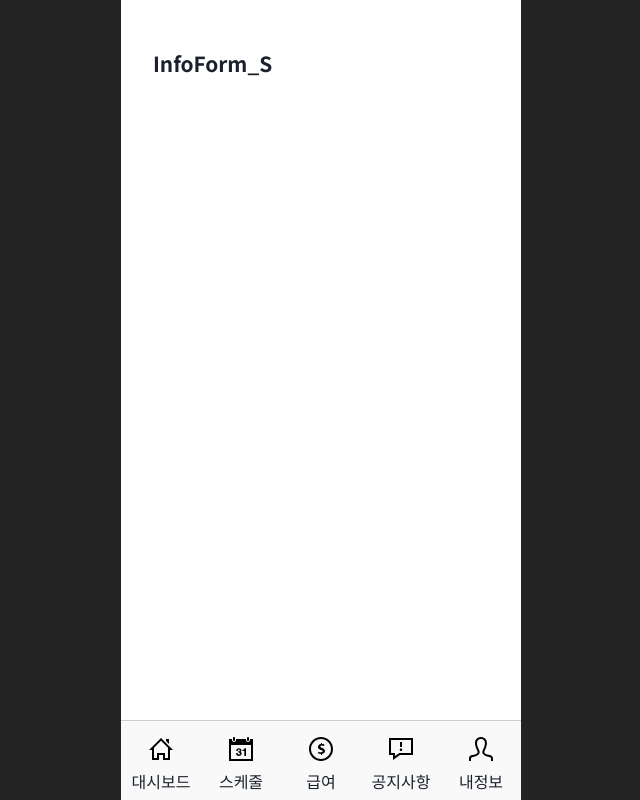
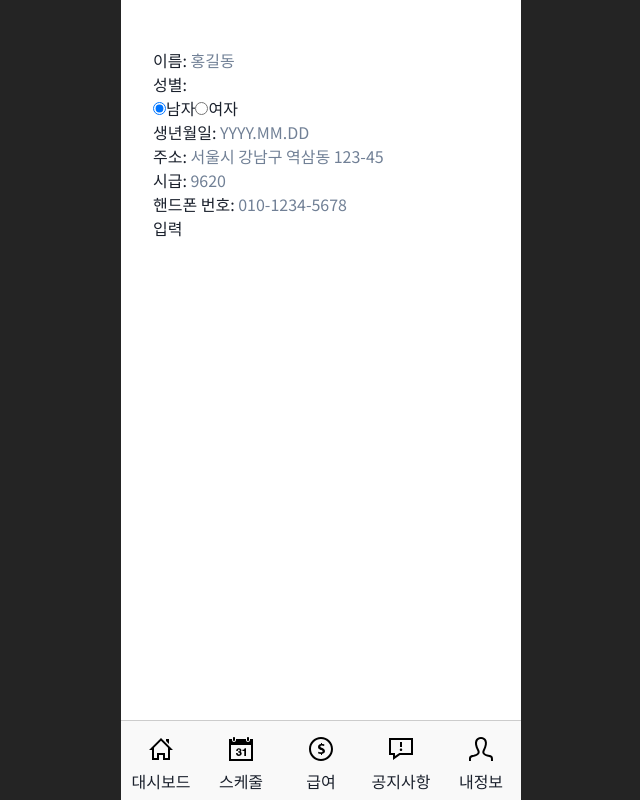
Before and after one commit to 12-Cookie/cookie-s, a React (Vite) app: page /info/staff in a window 1280 px wide. Shown: the whole page, without its empty margins (319-959 px from the left). Built offline with nearby package versions, Linux system fonts and the light colour scheme; no server answers.

Commit message:
infoForm_S 페이지 구현

```diff
--- a/src/pages/Login/admin/login/LoginForm.jsx
+++ b/src/components/Login/LoginForm.jsx
@@ -1,4 +1,4 @@
-import * as style from "./Login_A.style";
+import * as style from "../../pages/Login/admin/login/Login_A.style";
 import { useForm } from "react-hook-form";
 
 const userEmail = {
--- a/src/pages/Login/Login.jsx
+++ b/src/pages/Login/Login.jsx
@@ -33,21 +33,21 @@ const Login = () => {
       });
   };
 
-  // useEffect(() => {
-  //   const unsubscribe = onAuthStateChanged(auth, (user) => {
-  //     if (!user) {
-  //       console.log(user);
-  //       setUserData(user);
-  //       navigate("/");
-  //     } else if (user && pathname === "/") {
-  //       navigate("/dashboard");
-  //     }
-  //   });
+  useEffect(() => {
+    const unsubscribe = onAuthStateChanged(auth, (user) => {
+      if (!user) {
+        console.log(user);
+        setUserData(user);
+        navigate("/");
+      } else if (user && pathname === "/") {
+        navigate("/info/staff");
+      }
+    });
 
-  //   return () => {
-  //     unsubscribe();
-  //   };
-  // }, [auth, navigate]);
+    return () => {
+      unsubscribe();
+    };
+  }, [auth, navigate]);
 
   return (
     <style.LoginWrap>
--- a/src/pages/Login/admin/login/Login_A.jsx
+++ b/src/pages/Login/admin/login/Login_A.jsx
@@ -1,5 +1,5 @@
 import * as style from "./Login_A.style";
-import LoginForm from "./LoginForm";
+import LoginForm from "../../../../components/Login/LoginForm";
 import {
   getAuth,
   signInWithEmailAndPassword,
--- a/src/pages/Login/staff/infoForm/InfoForm_S.jsx
+++ b/src/pages/Login/staff/infoForm/InfoForm_S.jsx
@@ -1,9 +1,150 @@
+import { useForm } from "react-hook-form";
 import * as style from "./InfoForm_S.style";
+import { useFireFetch } from "../../../../hooks/useFireFetch";
+
+const userName = {
+  required: "필수 필드입니다.",
+};
+
+const userGender = {
+  required: "필수 필드입니다.",
+};
+
+const userBirthdate = {
+  required: "필수 필드입니다.",
+};
+
+const userAddress = {
+  required: "필수 필드입니다.",
+};
+
+const userPayPerHour = {
+  required: "필수 필드입니다.",
+};
+
+const userPhone = {
+  required: "필수 필드입니다.",
+};
 
 const InfoForm_S = () => {
+  const firefetch = useFireFetch();
+
+  const {
+    register,
+    handleSubmit,
+    formState: { errors },
+    reset,
+  } = useForm({ mode: "onBlur" });
+
+  const onSubmit = (data) => {
+    // firefetch.postData("users", id, data); // id 상태에서 불러오기
+    console.log(data);
+    reset();
+  };
+
   return (
     <style.InfoFormWrap>
-      <h1>InfoForm_S</h1>
+      <form onSubmit={handleSubmit(onSubmit)}>
+        <div>
+          <label htmlFor="name">이름: </label>
+          <input
+            type="text"
+            placeholder="홍길동"
+            {...register("name", userName)}
+          />
+          {errors?.name && (
+            <div>
+              <span>{errors?.name?.message}</span>
+            </div>
+          )}
+        </div>
+
+        <div>
+          <label htmlFor="gender">성별: </label>
+          <div>
+            <label>
+              <input
+                type="radio"
+                value="남자"
+                checked
+                {...register("gender", userGender)}
+              />
+              남자
+            </label>
+            <label>
+              <input
+                type="radio"
+                value="여자"
+                {...register("gender", userGender)}
+              />
+              여자
+            </label>
+          </div>
+          {errors?.gender && (
+            <div>
+              <span>{errors?.gender?.message}</span>
+            </div>
+          )}
+        </div>
+
+        <div>
+          <label htmlFor="birthdate">생년월일: </label>
+          <input
+            type="text"
+            placeholder="YYYY.MM.DD"
+            {...register("birthdate", userBirthdate)}
+          />
+          {errors?.birthdate && (
+            <div>
+              <span>{errors?.birthdate?.message}</span>
+            </div>
+          )}
+        </div>
+
+        <div>
+          <label htmlFor="address">주소: </label>
+          <input
+            type="text"
+            placeholder="서울시 강남구 역삼동 123-45"
+            {...register("address", userAddress)}
+          />
+          {errors?.address && (
+            <div>
+              <span>{errors?.address?.message}</span>
+            </div>
+          )}
+        </div>
+
+        <div>
+          <label htmlFor="payPerHour">시급: </label>
+          <input
+            type="number"
+            placeholder="9620"
+            {...register("payPerHour", userPayPerHour)}
+          />
+          {errors?.payPerHour && (
+            <div>
+              <span>{errors?.payPerHour?.message}</span>
+            </div>
+          )}
+        </div>
+
+        <div>
+          <label htmlFor="phone">핸드폰 번호: </label>
+          <input
+            type="text"
+            placeholder="010-1234-5678"
+            {...register("phone", userPhone)}
+          />
+          {errors?.phone && (
+            <div>
+              <span>{errors?.phone?.message}</span>
+            </div>
+          )}
+        </div>
+
+        <button type="submit">입력</button>
+      </form>
     </style.InfoFormWrap>
   );
 };
```
